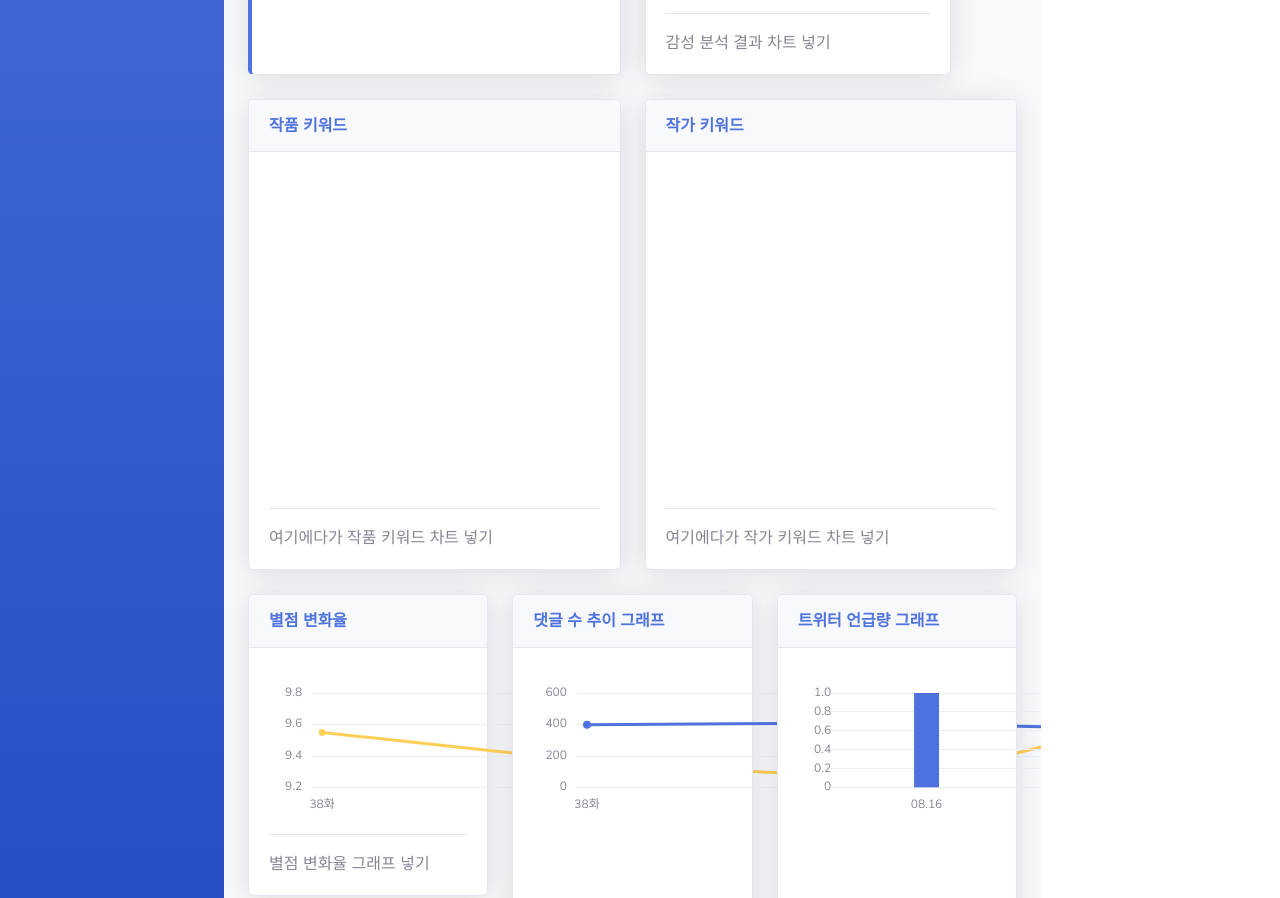
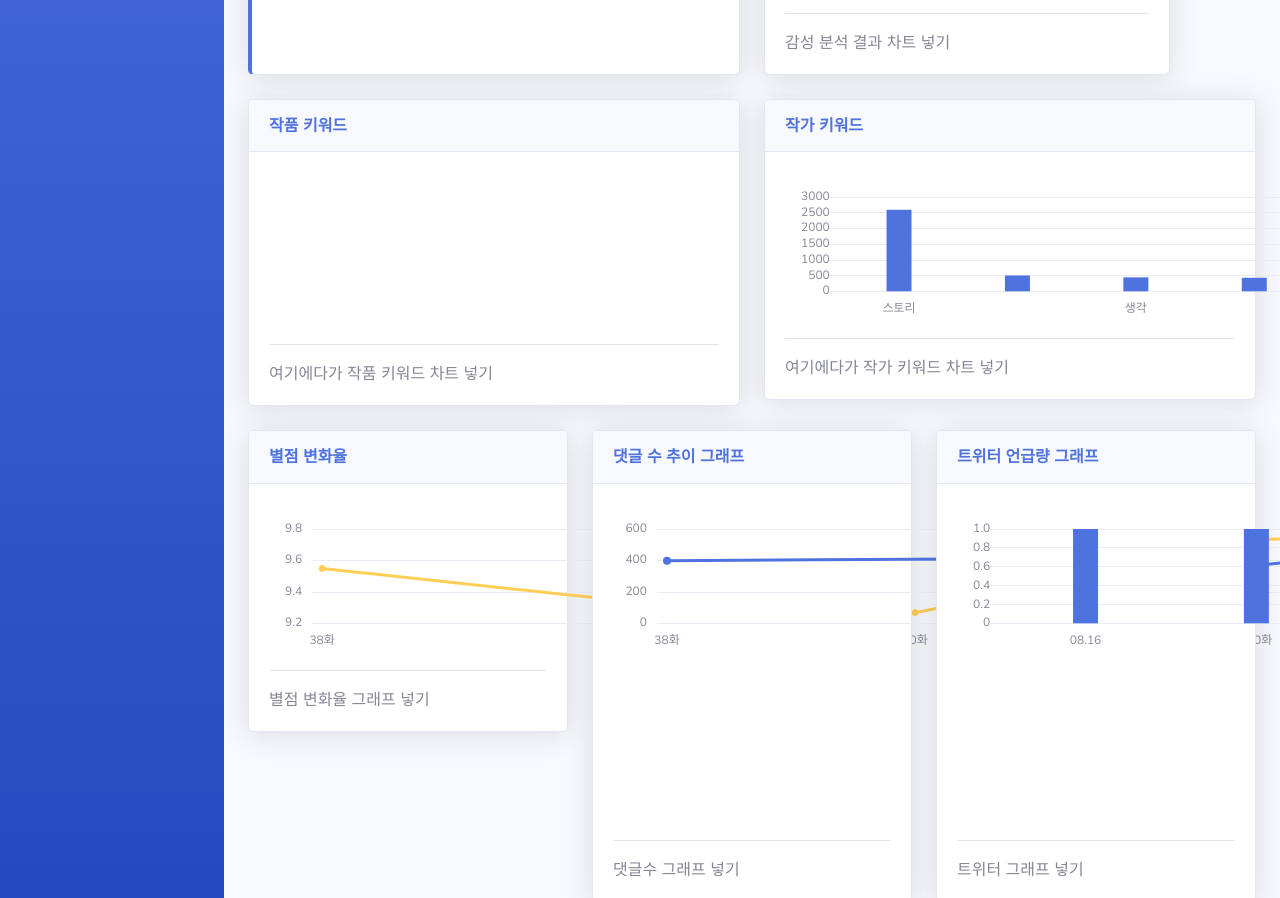
Before and after one commit to IMHYEWON/webtoon_analysis, a website with bundled scripts: page webtoon - project/episode.html in a window 1280 px wide. Shown: the part 682-1580 px from the top of the page. Built offline with nearby package versions, Linux system fonts and the light colour scheme; a web font is replaced by a local one.

Commit message:
episode.html 하단 스크립트 부분에 차트 js 파일 스크립트 추가함 footer클래스 삭제함
kyewordbarchart, writerbarchart 수정
chart.scss 크기 수정

```diff
--- a/webtoon - project/episode.html
+++ b/webtoon - project/episode.html
@@ -420,7 +420,7 @@
 
             <!-- 작가 -->
             <div class="col-xl-3 col-md-6 mb-4">
-              <div class="card border-left-primary shadow h-100 py-2">
+              <div class="card border-left-success shadow h-100 py-2">
                 <div class="card-body">
                   <div class="row no-gutters align-items-center">
                     <div class="col mr-2">
@@ -539,13 +539,13 @@
 
 
             <!-- 작품키워드 -->
-            <div class="col-xl-6 col-lg-5 col-md-6 col-lg-5">
+            <div class="col-xl-6 col-md-6 col-lg-5">
               <div class="card shadow mb-4">
                 <div class="card-header py-3">
                   <h6 class="m-0 font-weight-bold text-primary">작품 키워드</h6>
                 </div>
                 <div class="card-body">
-                  <div class="chart-bar">
+                  <div class="chart-bar2">
                     <canvas id="keywordbarchart"></canvas>
                   </div>
                   <hr>
@@ -563,7 +563,7 @@
                   <h6 class="m-0 font-weight-bold text-primary">작가  키워드</h6>
                 </div>
                 <div class="card-body">
-                  <div class="chart-bar">
+                  <div class="chart-bar3">
                     <canvas id="writerbarchart"></canvas>
                   </div>
                   <hr>
@@ -640,13 +640,13 @@
       <!-- End of Main Content -->
 
       <!-- Footer -->
-      <footer class="sticky-footer bg-white">
+      <!-- <footer class="sticky-footer bg-white">
         <div class="container my-auto">
           <div class="copyright text-center my-auto">
             <span>Copyright &copy; Your Website 2019</span>
           </div>
         </div>
-      </footer>
+      </footer> -->
       <!-- End of Footer -->
 
     </div>
@@ -699,6 +699,10 @@
   <script src="js/demo/chart-pie-demo.js"></script>
   <script src="js/demo/chart-bar-demo.js"></script>
   <script src="js/demo/chart-line-demo.js"></script>
+  <script src="js/demo/kyewordbarchart.js"></script>
+  <script src="js/demo/writerbarchart.js"></script>
+
+
 
 
 </body>
--- a/webtoon - project/js/demo/keywordbarchart.js
+++ b/webtoon - project/js/demo/keywordbarchart.js
@@ -9,13 +9,13 @@ var keywordbarchart = new Chart(ctx, {
   type: 'bar',
   data: {
     // 날짜 정보 넣기
-    labels: ["08.16", "08.17", "08.18", "08.19", "08.20", "08.21", "08.22"],
+    labels: ["스토리", "그림", "생각","진짜","작품","사람","연재","댓글","축하","내용"],
     datasets: [{
       label: "작품 키워드",
       backgroundColor: "#4e73df",
       hoverBackgroundColor: "#2e59d9",
       borderColor: "#4e73df",
-      data: [1, 1, 0, 0, 0, 0],
+      data: [2594, 512, 452, 438, 311, 263, 255, 254, 250, 247],
     }],
   },
   options: {
--- a/webtoon - project/js/demo/writerbarchart.js
+++ b/webtoon - project/js/demo/writerbarchart.js
@@ -4,18 +4,18 @@ Chart.defaults.global.defaultFontColor = '#858796';
 
 
 // Bar Chart Example
-var ctx = document.getElementById("writerbarchart");
-var writerbarchart = new Chart(ctx, {
+var contents = document.getElementById("writerbarchart");
+var writerbarchart = new Chart(contents, {
   type: 'bar',
   data: {
     // 날짜 정보 넣기
-    labels: ["08.16", "08.17", "08.18", "08.19", "08.20", "08.21", "08.22"],
+    labels: ["스토리", "그림", "생각","진짜","작품","사람","연재","댓글","축하","내용"],
     datasets: [{
-      label: "작가 키워드",
+      label: "작품 키워드",
       backgroundColor: "#4e73df",
       hoverBackgroundColor: "#2e59d9",
       borderColor: "#4e73df",
-      data: [1, 1, 0, 0, 0, 0],
+      data: [2594, 512, 452, 438, 311, 263, 255, 254, 250, 247],
     }],
   },
   options: {
--- a/webtoon - project/scss/_charts.scss
+++ b/webtoon - project/scss/_charts.scss
@@ -11,10 +11,28 @@
 // Bar Chart
 .chart-bar {
   position: relative;
-  height: 10rem;
+  height: 20rem;
   width: 80%;
   @include media-breakpoint-up(md) {
     height: 20rem;
+  }
+}
+
+.chart-bar2 {
+  position: relative;
+  height: 30rem;
+  width: 100%;
+  @include media-breakpoint-up(md) {
+    height: 30rem;
+  }
+}
+
+.chart-bar3 {
+  position: relative;
+  height: 30rem;
+  width: 100%;
+  @include media-breakpoint-up(md) {
+    height: 30rem;
   }
 }
 
```
